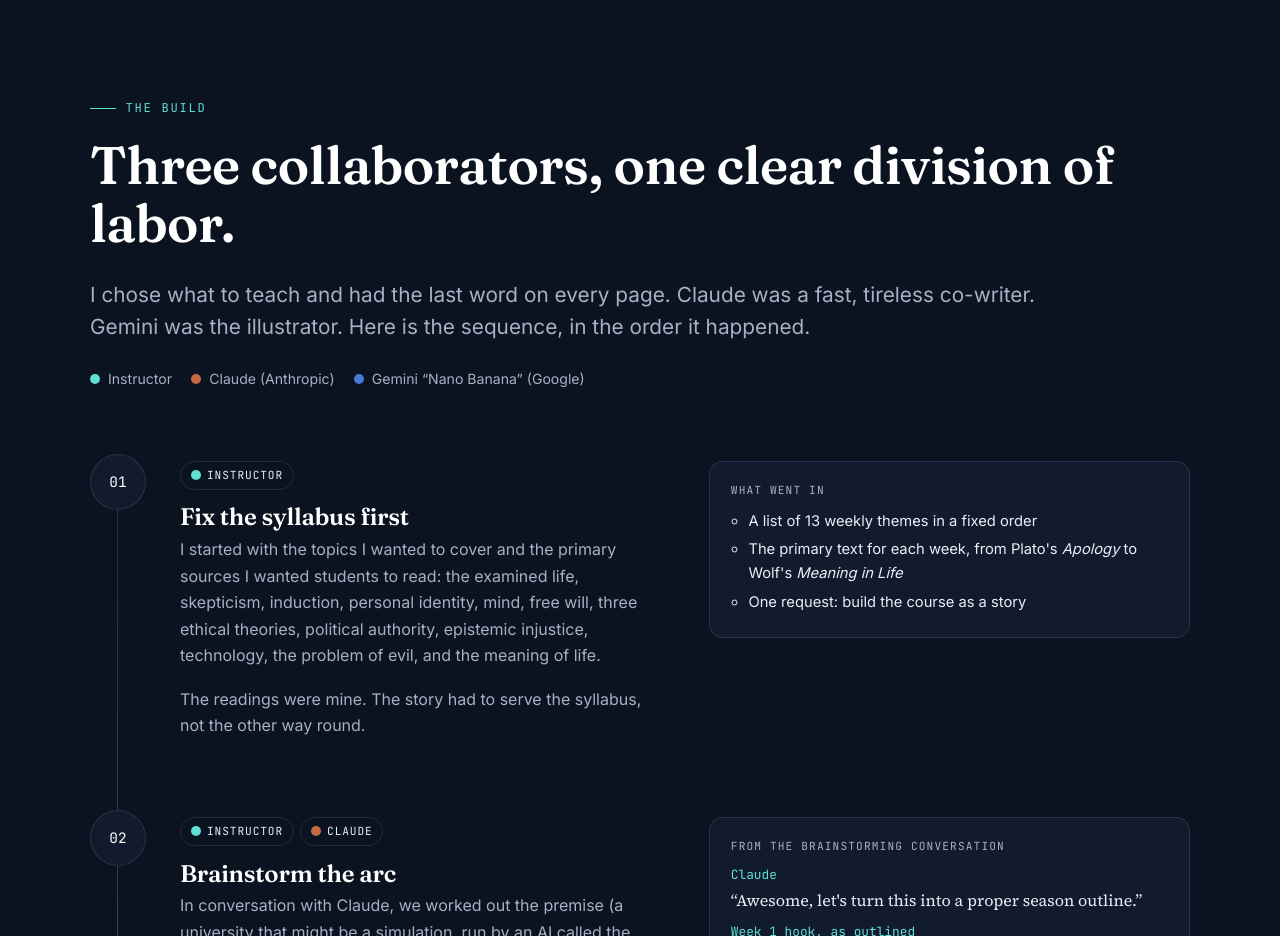
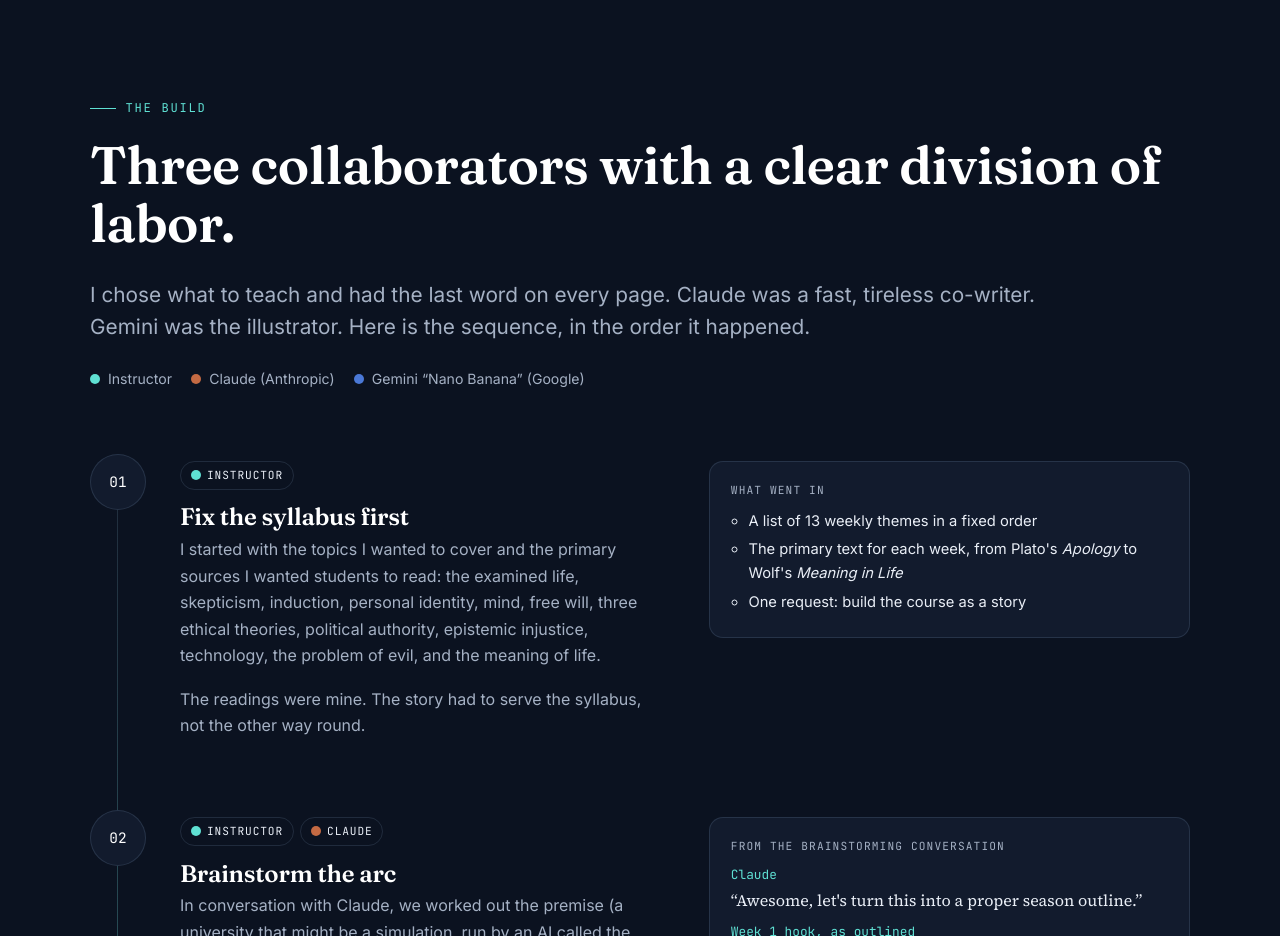
Before and after one commit to wilkth01/simulation-semester, a plain HTML site: page index.html in a window 1280 px wide. Shown: the part 2180-3116 px from the top of the page. Drawn offline with Linux system fonts and the light colour scheme.

Commit message:
Reword build section heading
Co-Authored-By: Claude Opus 5.5 <noreply@anthropic.com>

```diff
--- a/index.html
+++ b/index.html
@@ -118,7 +118,7 @@
   <div class="wrap">
     <div class="section-head reveal">
       <p class="kicker">The build</p>
-      <h2>Three collaborators, one clear division of labor.</h2>
+      <h2>Three collaborators with a clear division of labor.</h2>
       <p class="lede">I chose what to teach and had the last word on every page. Claude was a fast, tireless co-writer. Gemini was the illustrator. Here is the sequence, in the order it happened.</p>
       <ul class="legend" aria-label="Legend">
         <li><span class="dot dot-you"></span>Instructor</li>
```
